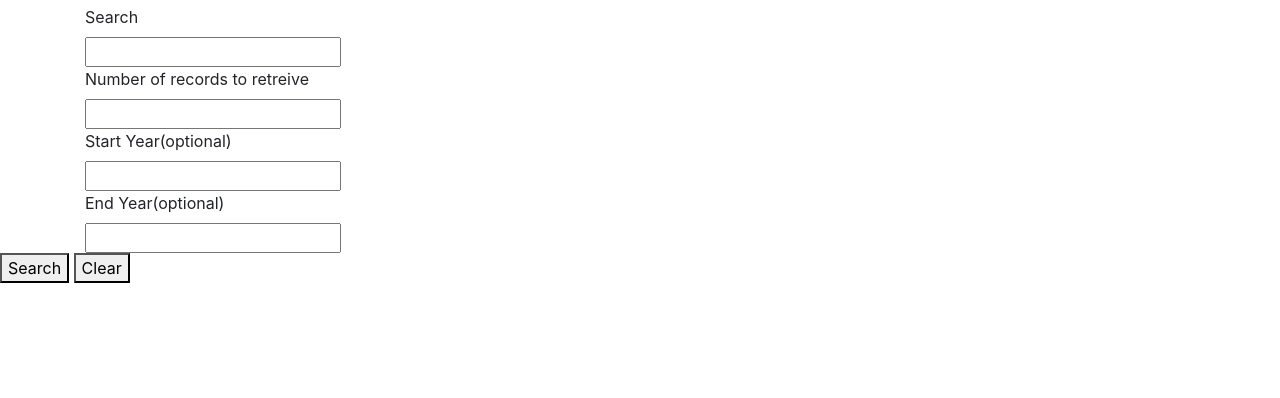
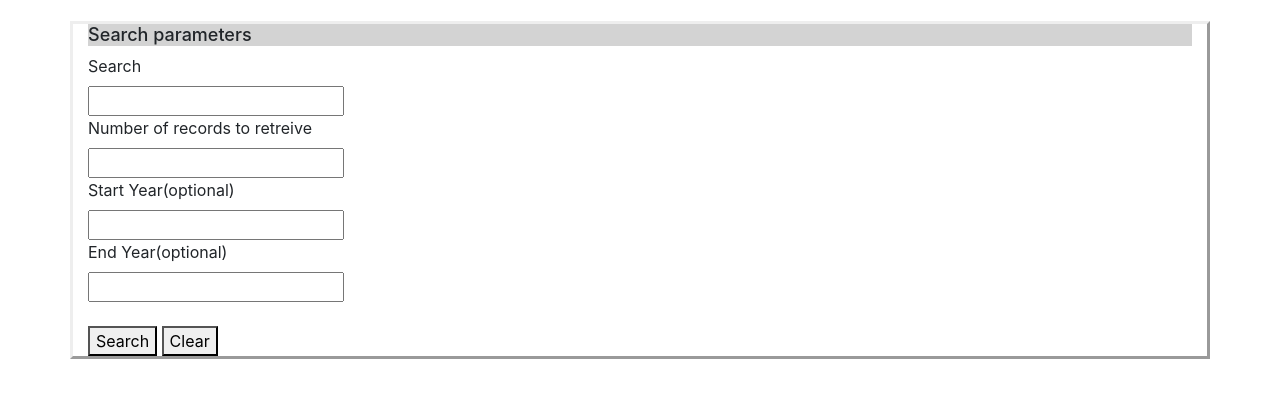
Before and after one commit to EdwardEMC/articleSearch, a plain HTML site: page index.html in a window 1280 px wide. Shown: the part 88-486 px from the top of the page. Drawn offline with nearby package versions, Linux system fonts and the light colour scheme.

Commit message:
created a layout for container div

```diff
--- a/assets/css/style.css
+++ b/assets/css/style.css
@@ -1,4 +1,4 @@
-h1 {
+.head {
     text-align: center;
     font-family: "Times New Roman", Times, serif;
     background-color: navy;
@@ -9,5 +9,13 @@ h1 {
 .container {
     width: 100%;
     clear: both;
+    border-style: outset;
+    border-width: medium
+  }
+
+  h2 {
+    background-color: lightgrey;
+    font-size: large;
+
 
   }
--- a/index.html
+++ b/index.html
@@ -13,8 +13,12 @@
 
 <body>
 
-  <h1>New York Times Search</h1>
+  <div class="head">
+    <h1>New York Times Search</h1>
+  </div>
+  <br>
   <div class="container">
+    <h2>Search parameters</h2>
     <form action="/action_page.php">
       <label for="Search">Search</label><br>
       <input type="text" id="search"><br>
@@ -25,11 +29,10 @@
       <label for="End year">End Year(optional)</label><br>
       <input type="text" id="endYear"><br>
     </form>
-  </div>
-  <div class="buttons"></div>
-  <button id="searchBtn">Search</button>
-  <button id="clearBtn">Clear</button>
-  <div id="topArticlesDiv"></div>
+    <br>
+    <button id="searchBtn">Search</button>
+    <button id="clearBtn">Clear</button>
+    <div id="topArticlesDiv"></div>
   </div>
 </body>
 
```
